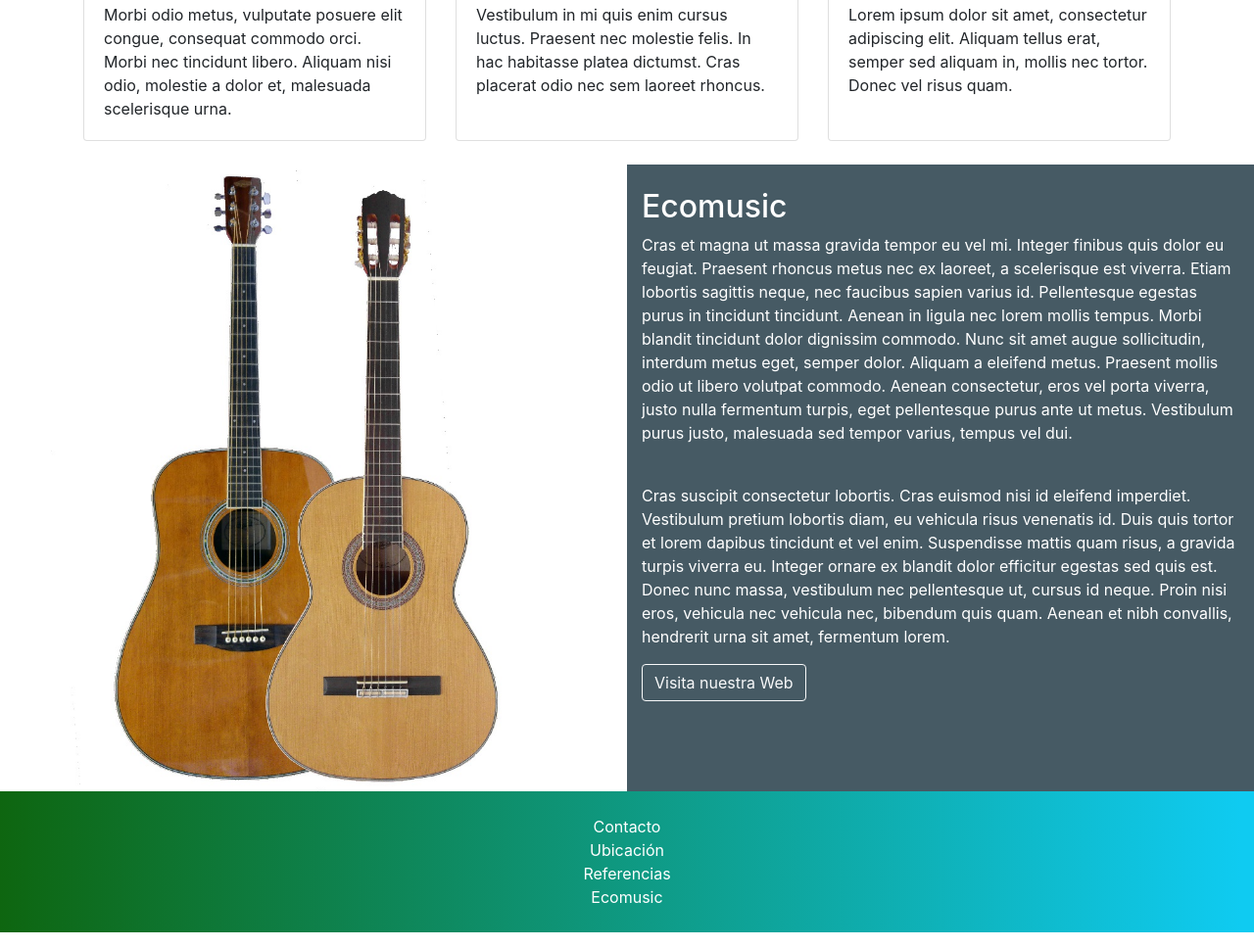
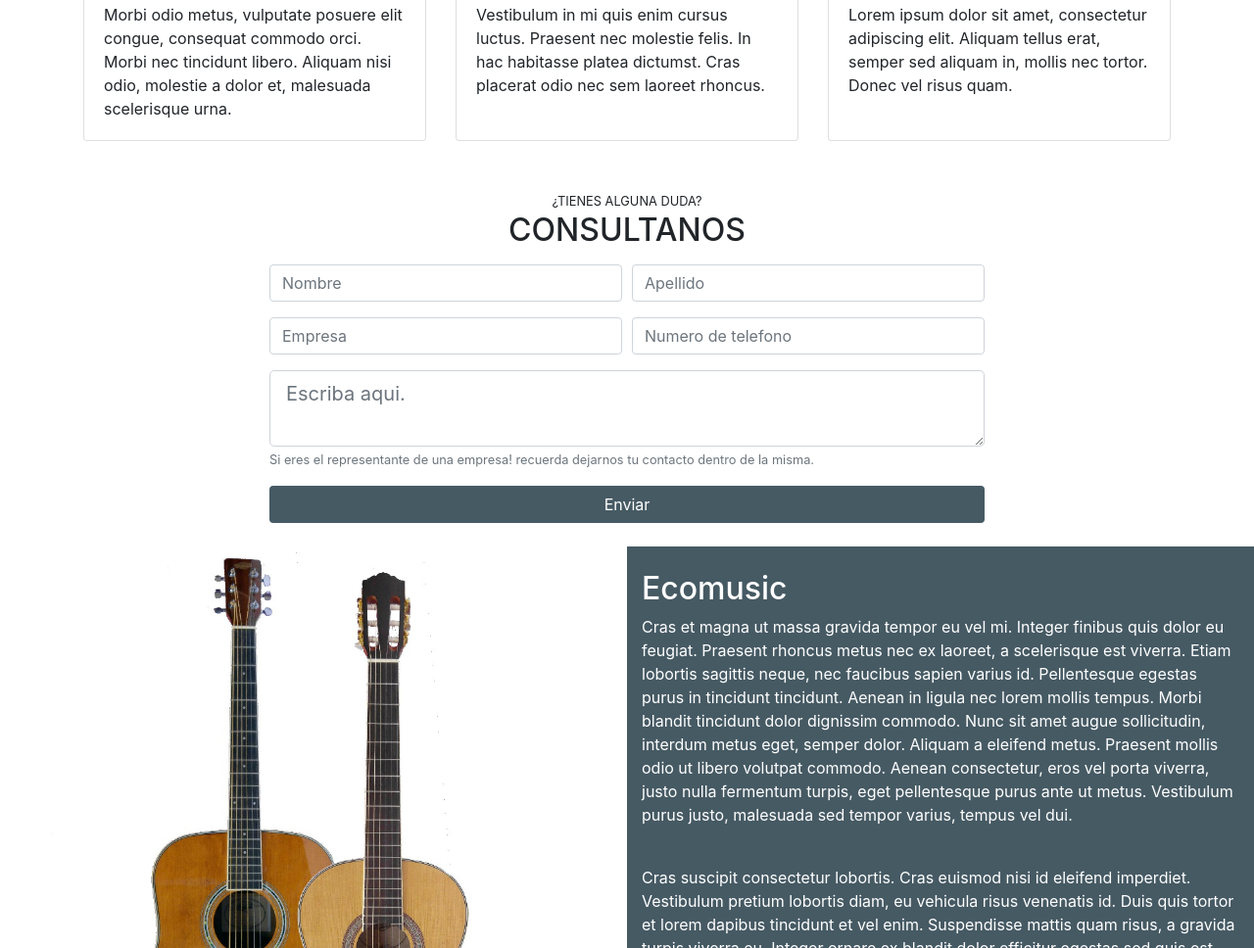
Before and after one commit to Jblasco05/Jblasco05.github.io, a plain HTML site: page index.html in a window 1280 px wide. Shown: the part 1698-2666 px from the top of the page at 98% size. Drawn offline with nearby package versions, Linux system fonts and the light colour scheme.

Commit message:
add form

```diff
--- a/assets/css/index.css
+++ b/assets/css/index.css
@@ -53,6 +53,14 @@
     max-width: 100%;
 }
 
+.btn-contacto {
+    background-color: #465A64;
+    color: white;
+}
+
+.btn-krabi:hover {
+    background-color:#324047;
+}
 #footer {
     background: rgb(2,0,36);
     background: linear-gradient(90deg, rgba(2,0,36,1) 0%, rgba(14,102,16,1) 0%, rgba(15,203,241,1) 99%);
--- a/index.html
+++ b/index.html
@@ -149,6 +149,53 @@
     </section>
     <!--/Models-->
 
+    <!--Contacto-->
+
+    <section id="contacto" class="pt-4 pb-4">
+      <div class="container">
+        <div class="row">
+          <div class="col text-center text-uppercase">
+            <small>¿Tienes alguna duda?</small>
+            <h2>Consultanos</h2>
+          </div>
+        </div>
+        <div class="row">
+          <div class="col-md-10 offset-md-1 col-lg-8 offset-lg-2 pt-2">
+            <form>
+              <div class="form-row">
+                <div class="form-group col-12 col-md-6">
+                  <input type="text" class="form-control" placeholder="Nombre">
+                </div>
+                <div class="form-group col-12 col-md-6">
+                  <input type="text" class="form-control" placeholder="Apellido">
+                </div>
+                <div class="form-group col-12 col-md-6">
+                  <input type="text" class="form-control" placeholder="Empresa">
+                </div>
+                <div class="form-group col-12 col-md-6">
+                  <input type="text" class="form-control" placeholder="Numero de telefono">
+                </div>
+              </div>
+              <div class="form-row">
+                <div class="form-group col">
+                  <textarea name="text" class="form-control form-control-lg" placeholder="Escriba aqui."></textarea>
+                  <small class="form-text text-muted">
+                    Si eres el representante de una empresa! recuerda dejarnos tu contacto dentro de la misma.
+                  </small>
+                </div>
+              </div>
+              <div class="form-row">
+                <div class="col">
+                  <button type="button" class="btn btn-contacto btn-block">Enviar</button>
+                </div>
+              </div>
+            </form>
+        </div>
+        </div>
+      </div>
+    </section>
+    <!--/Contacto-->
+
     <!--Ecomusic-->
     <section id="ecomusic">
       <div class="container-fluid">
```
